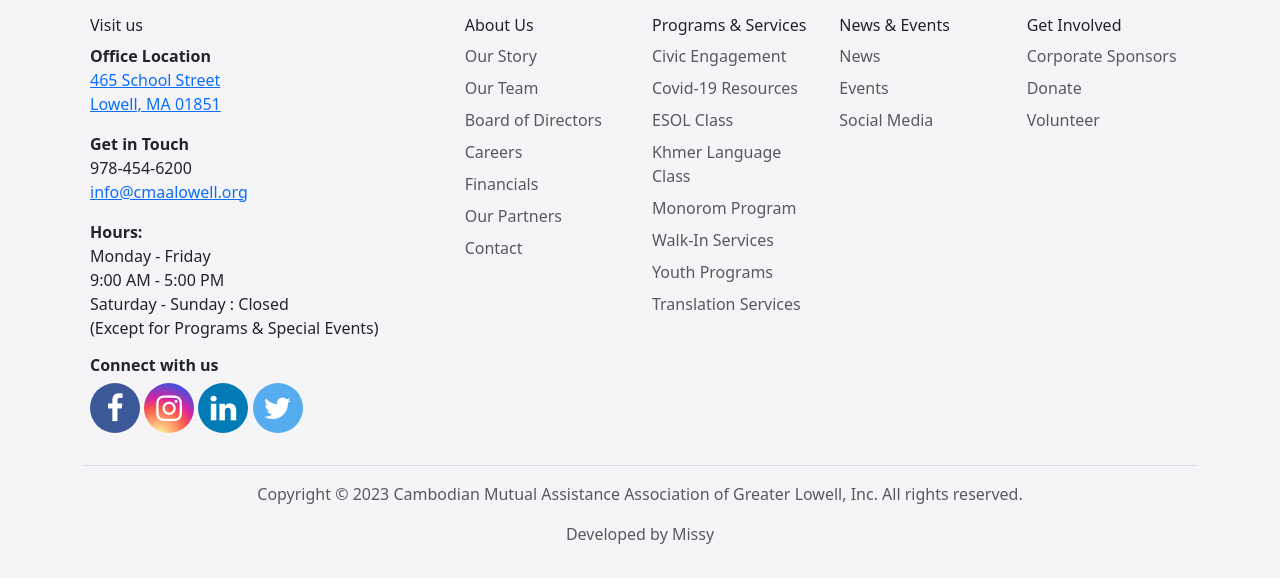
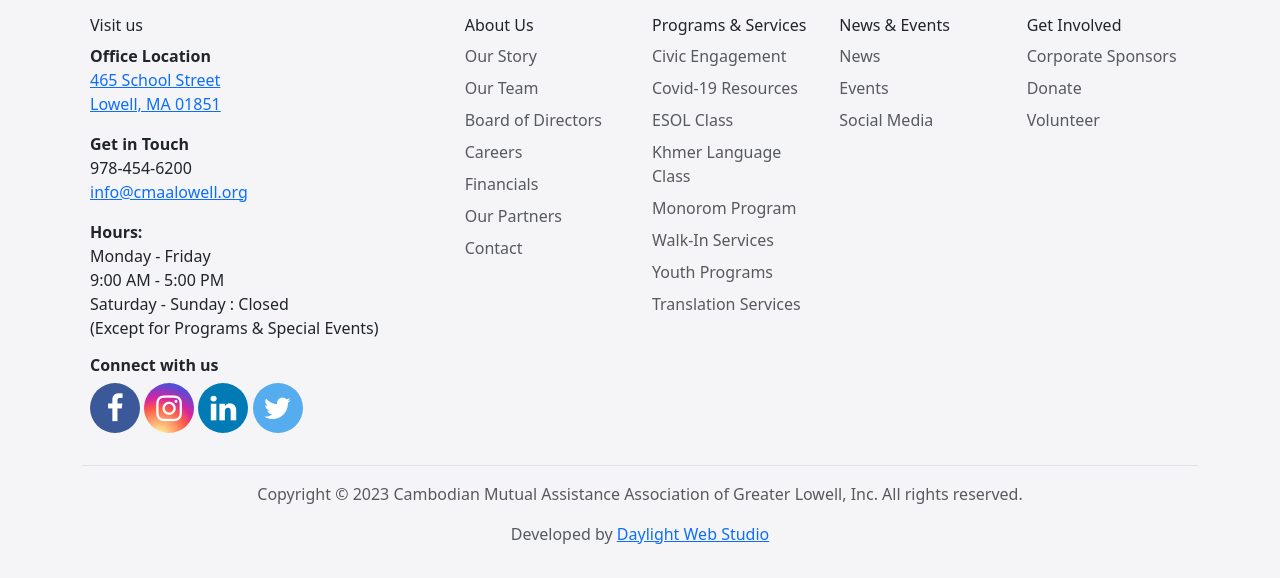
Before and after one commit to Livlau/cmaa-website, a Flask app: page /about/careers in a window 1280 px wide. Shown: the part 592-1170 px from the top of the page. Run offline with Flask 3, Linux system fonts and the light colour scheme.

Commit message:
Update footer.html

```diff
--- a/templates/footer.html
+++ b/templates/footer.html
@@ -94,6 +94,6 @@
       <p class="text-muted">Copyright © 2023 Cambodian Mutual Assistance Association of Greater Lowell, Inc.
         All rights reserved.
       </p>
-      <p>Developed by Missy</p>
+      <p>Developed by <a href="https://www.daylightwebstudio.com/">Daylight Web Studio</a></p>
   </div>
 </div>
```
